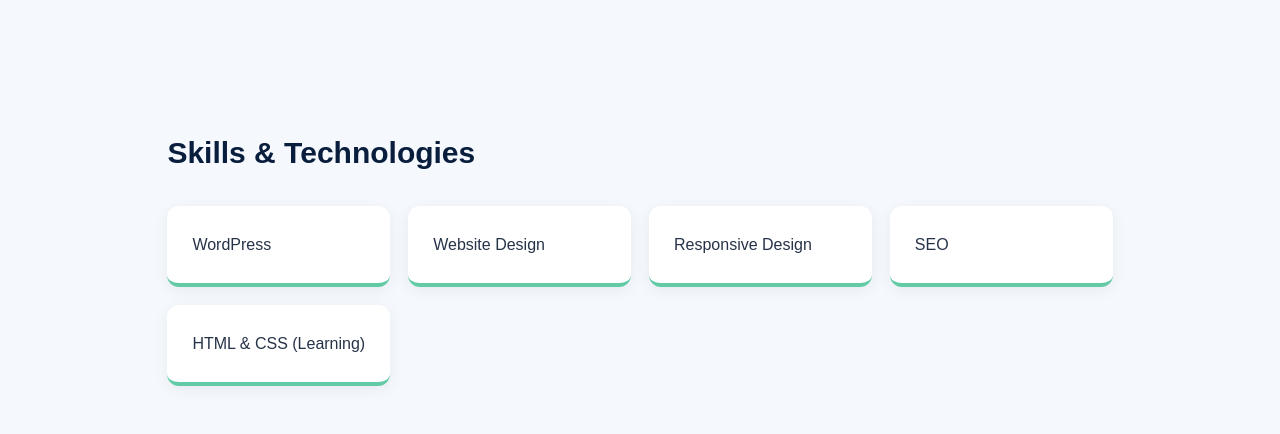
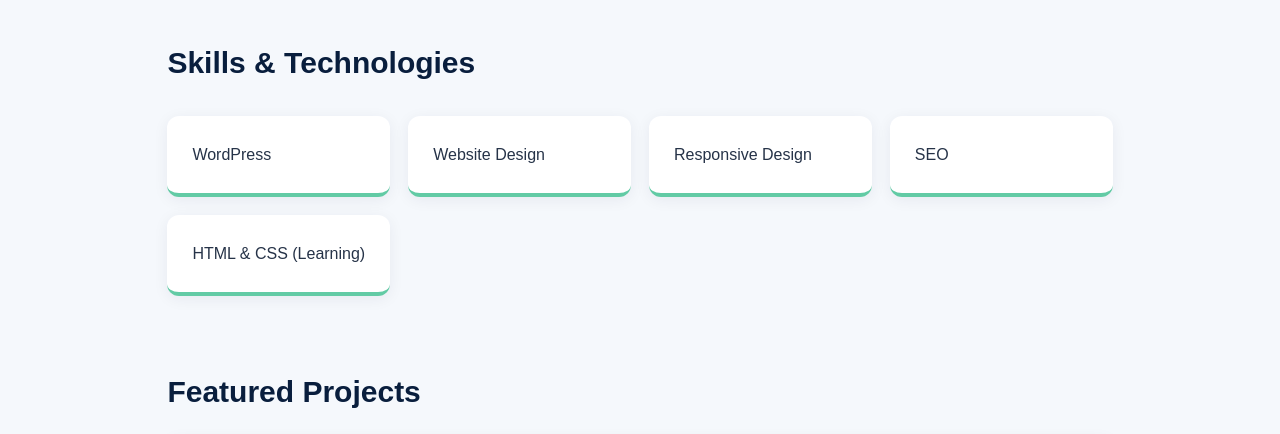
Before and after one commit to aliyesitecraft/aliyesitecraft.github.io, a plain HTML site: page index.html in a window 1280 px wide. Shown: the part 763-1197 px from the top of the page. Drawn offline with Linux system fonts and the light colour scheme.

Commit message:
Update index.html

```diff
--- a/index.html
+++ b/index.html
@@ -64,7 +64,7 @@ nav a:hover { color: var(--mint); }
   color: white;
 }
 section {
-  padding: 65px 8%;
+  padding: 35px 8%;
   max-width: 1150px;
   margin: auto;
 }
```
